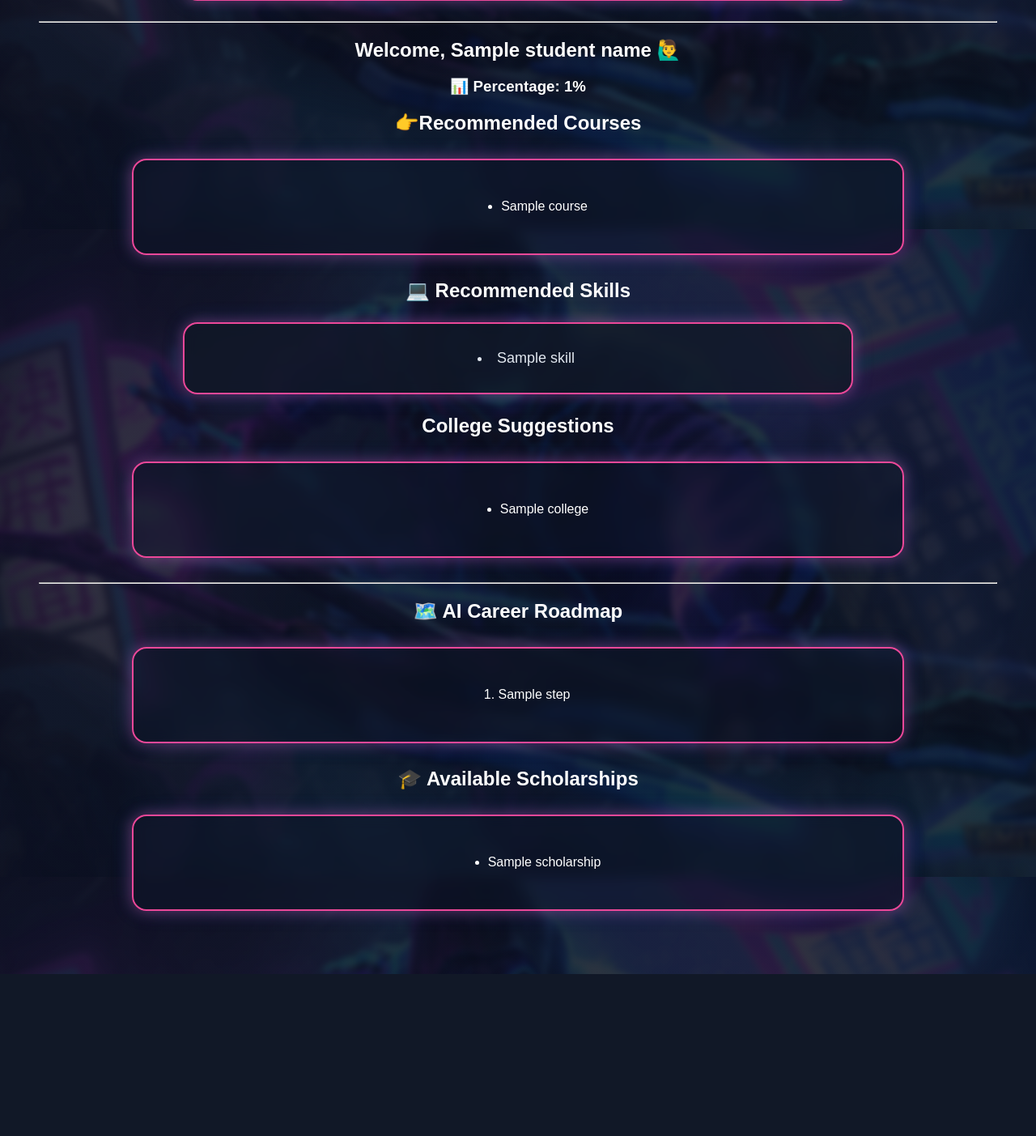
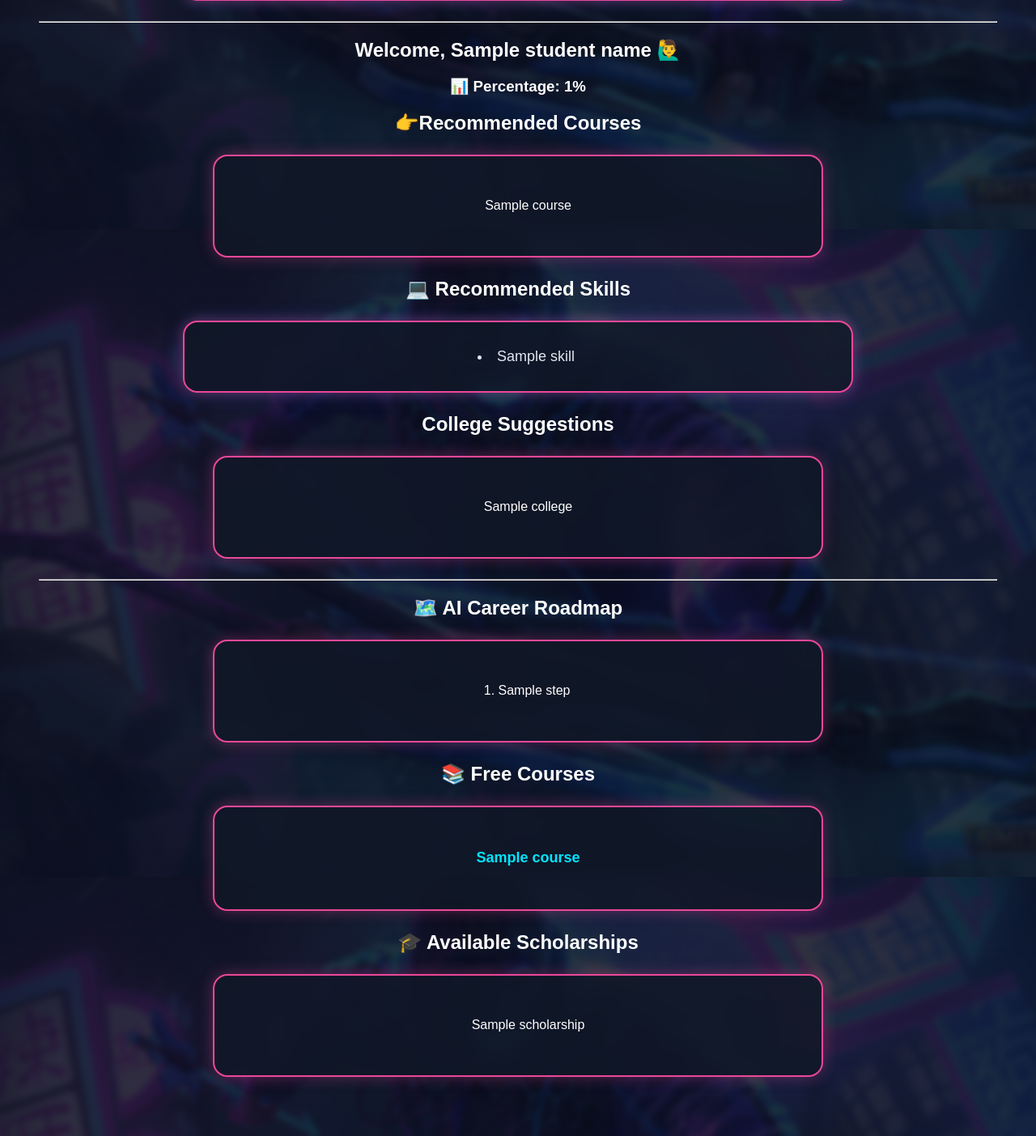
Before and after one commit to shanthamurthykr/AI-Career-Guide, a Flask app: template templates/index.html in a window 1280 px wide. Shown: the part 1317-2720 px from the top of the page at 81% size. Before the commit the page ends 2520 px from the top, so only its background shows below. Run offline with Flask 3, Linux system fonts and the light colour scheme; the template is opened without the code that fills it: most values are stand-ins (such as "Sample title", 1, 10 or a date in 2020); some libraries are stand-ins or nearby versions.

Commit message:
Added professional free course links for career guidance

```diff
--- a/app.py
+++ b/app.py
@@ -1,6 +1,6 @@
 from flask import Flask, render_template, request
 from google import genai
-from career_data import (career_data, kcet_colleges, percentage_courses, scholarships,roadmaps,skills_data)
+from career_data import (career_data, kcet_colleges, percentage_courses, scholarships,roadmaps,skills_data,free_courses)
 from flask import send_file
 from reportlab.pdfgen import canvas
 import io
@@ -18,6 +18,7 @@
     roadmap = []
     scholarship_list = []
     skill_recommendations = []
+    free_course_list = []
     bot_reply = ""
     user_message = ""
     student_name = ""
@@ -26,6 +27,7 @@
     rank = ""
     education = ""
     value = None
+    career_goal = ""
 
     if request.method == "POST":
         student_name = request.form.get("name")
@@ -34,13 +36,14 @@
         rank = request.form.get("rank")
         education = request.form.get("education")
         user_message = request.form.get("message")
-        career_goal = request.form.get("career_goal")
 
-        recommendations = career_data.get(stream, [])
-        if career_goal:
-            skill_recommendations = skills_data.get(career_goal, [])
-        if career_goal:
-            roadmap = roadmaps.get(career_goal, [])
+
+    recommendations = career_data.get(stream, [])
+
+    if career_goal:
+        roadmap = roadmaps.get(career_goal, [])
+        skill_recommendations = skills_data.get(career_goal, [])
+        free_course_list = free_courses.get(career_goal, [])
 
         # Gemini AI Chatbot
         if user_message:
@@ -94,7 +97,8 @@
         scholarships=scholarship_list,
         bot_reply=bot_reply,
         user_message=user_message,
-        skill_recommendations=skill_recommendations
+        skill_recommendations=skill_recommendations,
+        free_courses=free_course_list
     )
 
 @app.route("/resume", methods=["GET", "POST"])
--- a/career_data.py
+++ b/career_data.py
@@ -182,3 +182,64 @@
     ]
 
 }
+
+free_courses = {
+
+    "AI Engineer": [
+        {
+            "name": "CS50 AI - Harvard",
+            "link": "https://cs50.harvard.edu/ai/"
+        },
+        {
+            "name": "Google Machine Learning Crash Course",
+            "link": "https://developers.google.com/machine-learning/crash-course"
+        },
+        {
+            "name": "Elements of AI",
+            "link": "https://www.elementsofai.com/"
+        },
+        {
+            "name": "Kaggle Learn Machine Learning",
+            "link": "https://www.kaggle.com/learn"
+        }
+    ],
+
+    "Software Engineer": [
+        {
+            "name": "CS50x - Harvard",
+            "link": "https://cs50.harvard.edu/x/"
+        },
+        {
+            "name": "freeCodeCamp",
+            "link": "https://www.freecodecamp.org/"
+        },
+        {
+            "name": "Python for Everybody",
+            "link": "https://www.py4e.com/"
+        },
+        {
+            "name": "The Odin Project",
+            "link": "https://www.theodinproject.com/"
+        }
+    ],
+
+    "Data Scientist": [
+        {
+            "name": "Google Data Analytics",
+            "link": "https://www.coursera.org/professional-certificates/google-data-analytics"
+        },
+        {
+            "name": "IBM Data Science",
+            "link": "https://www.coursera.org/professional-certificates/ibm-data-science"
+        },
+        {
+            "name": "Kaggle Learn",
+            "link": "https://www.kaggle.com/learn"
+        },
+        {
+            "name": "freeCodeCamp Data Analysis",
+            "link": "https://www.freecodecamp.org/learn/data-analysis-with-python/"
+        }
+    ]
+
+}
--- a/static/style.css
+++ b/static/style.css
@@ -448,5 +448,48 @@
 .chat li{
     margin:12px 0;
     color:#E2E8F0;
+}
 
+.result-box{
+    width:80%;
+    max-width:700px;
+    margin:25px auto;
+    padding:25px;
+    background:rgba(17,24,39,.85);
+    border:2px solid #EC4899;
+    border-radius:18px;
+    box-shadow:0 0 18px rgba(236,72,153,.35);
+    text-align:center;
 }
+
+.result-box ul{
+    list-style:none;
+    padding:0;
+}
+
+.result-box li{
+    margin:12px 0;
+}
+
+.result-box a{
+    color:#60A5FA;
+    text-decoration:none;
+    font-size:18px;
+    font-weight:600;
+}
+
+.result-box a:hover{
+    color:#93C5FD;
+    text-decoration:underline;
+}
+
+.result-box a{
+    color:#00e5ff;
+    text-decoration:none;
+    font-weight:bold;
+}
+
+.result-box a:hover{
+    color:white;
+    text-decoration:underline;
+}
--- a/templates/index.html
+++ b/templates/index.html
@@ -184,6 +184,27 @@
 
 {% endif %}
 
+{% if free_courses %}
+
+<h2>📚 Free Courses</h2>
+
+<div class="result-box">
+
+    <ul>
+        {% for course in free_courses %}
+            <li>
+               <a href="{{ course.link }}" target="_blank">
+                   {{ course.name }}
+               </a>
+           </li>
+        {% endfor %}
+    </ul>
+
+</div>
+
+{% endif %}
+
+
 {% if scholarships %}
 <h2>🎓 Available Scholarships</h2>
 
```
